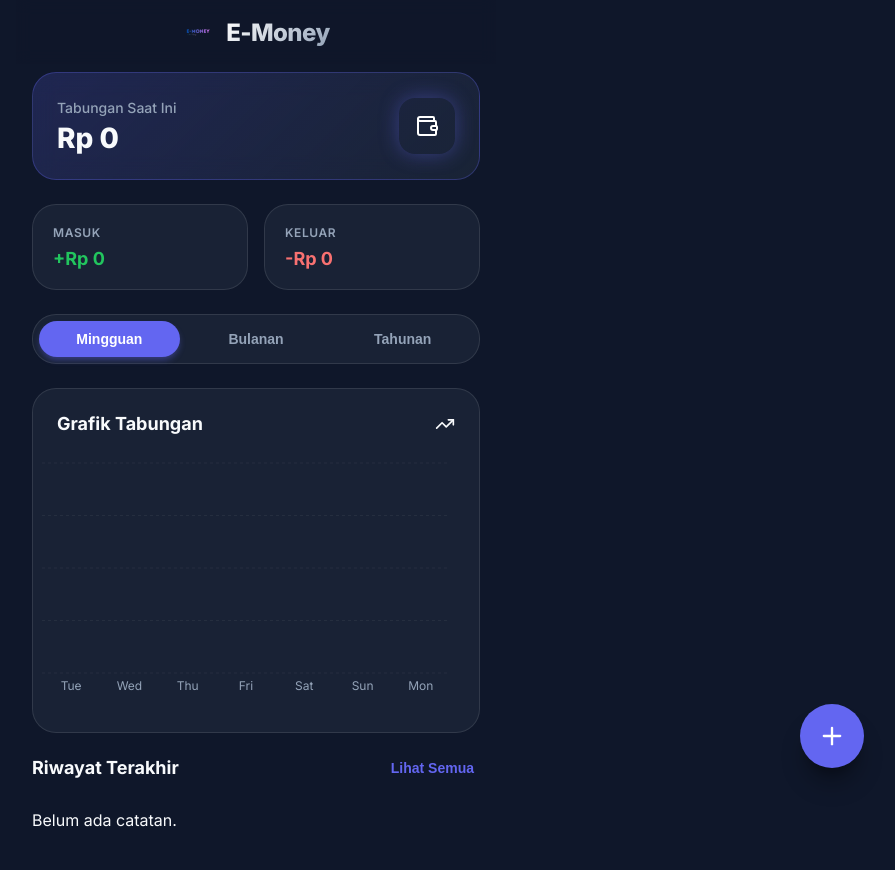
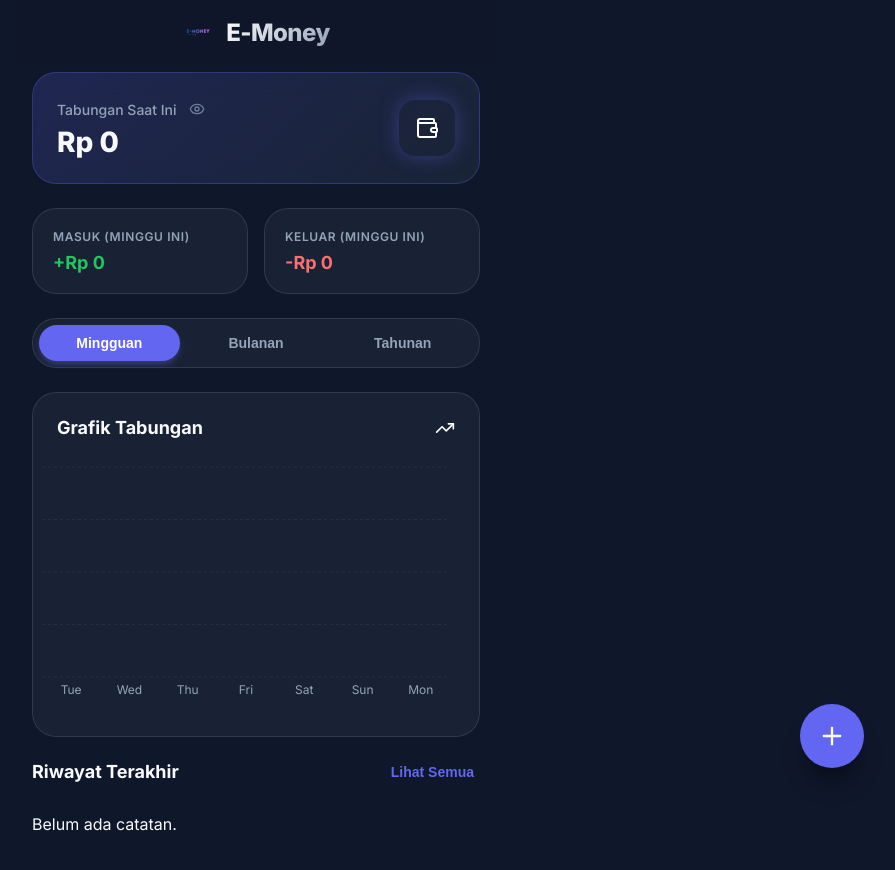
Before and after one commit to e-was24/SaveMoney, a React (Vite) app: page / in a window 1280 px wide. Shown: the top 870 px of the page, without its empty margins (384-1279 px from the left). Built offline with nearby package versions, Linux system fonts and the light colour scheme.

Commit message:
Final v2.2: privacy toggle and weekly reset features

```diff
--- a/src/App.css
+++ b/src/App.css
@@ -78,6 +78,30 @@
 .stat-card.balance {
   background: linear-gradient(135deg, rgba(99, 102, 241, 0.2) 0%, rgba(30, 41, 59, 0.7) 100%);
   border: 1px solid rgba(99, 102, 241, 0.3);
+}
+
+.label-with-toggle {
+  display: flex;
+  align-items: center;
+  gap: 0.5rem;
+  margin-bottom: 0.25rem;
+}
+
+.privacy-toggle {
+  background: none;
+  border: none;
+  color: var(--text-secondary);
+  padding: 0.25rem;
+  cursor: pointer;
+  display: flex;
+  align-items: center;
+  justify-content: center;
+  opacity: 0.7;
+  transition: opacity 0.2s;
+}
+
+.privacy-toggle:hover {
+  opacity: 1;
 }
 
 .shadow-glow {
--- a/src/components/Dashboard.jsx
+++ b/src/components/Dashboard.jsx
@@ -2,14 +2,15 @@ import React, { useState, useEffect } from 'react';
 import {
   BarChart, Bar, LineChart, Line, XAxis, YAxis, CartesianGrid, Tooltip, ResponsiveContainer, Cell
 } from 'recharts';
-import { TrendingUp, Wallet, Calendar, Plus, Trash2, ChevronRight } from 'lucide-react';
+import { TrendingUp, Wallet, Calendar, Plus, Trash2, ChevronRight, Eye, EyeOff } from 'lucide-react';
 import { getSavings, saveSaving, deleteSaving } from '../lib/storage';
 import { formatCurrency, formatDate } from '../lib/formatters';
-import { startOfWeek, endOfWeek, subWeeks, format, startOfMonth, subMonths, startOfYear, subYears, isWithinInterval } from 'date-fns';
+import { startOfWeek, endOfWeek, subWeeks, format, startOfMonth, subMonths, startOfYear, subYears, isWithinInterval, isSameWeek } from 'date-fns';
 
 const Dashboard = ({ onAddClick, onDelete }) => {
   const [savings, setSavings] = useState([]);
   const [filter, setFilter] = useState('weekly'); // weekly, monthly, yearly
+  const [isBalanceHidden, setIsBalanceHidden] = useState(false);
 
   useEffect(() => {
     setSavings(getSavings());
@@ -24,6 +25,15 @@ const Dashboard = ({ onAddClick, onDelete }) => {
     .reduce((acc, curr) => acc + Number(curr.amount), 0);
 
   const balance = totalIncome - totalExpense;
+
+  // Weekly metrics for summary cards
+  const weeklyIncome = savings
+    .filter(s => (!s.type || s.type === 'income') && isSameWeek(new Date(s.date), new Date()))
+    .reduce((acc, curr) => acc + Number(curr.amount), 0);
+
+  const weeklyExpense = savings
+    .filter(s => s.type === 'expense' && isSameWeek(new Date(s.date), new Date()))
+    .reduce((acc, curr) => acc + Number(curr.amount), 0);
 
   const handleDelete = (id) => {
     if (window.confirm('Hapus data ini?')) {
@@ -84,23 +94,33 @@ const Dashboard = ({ onAddClick, onDelete }) => {
       {/* Main Balance Card */}
       <div className="stat-card balance glass">
         <div className="stat-info">
-          <span className="stat-label">Tabungan Saat Ini</span>
-          <h2 className="stat-value">{formatCurrency(balance)}</h2>
+          <div className="label-with-toggle">
+            <span className="stat-label">Tabungan Saat Ini</span>
+            <button
+              className="privacy-toggle"
+              onClick={() => setIsBalanceHidden(!isBalanceHidden)}
+            >
+              {isBalanceHidden ? <EyeOff size={16} /> : <Eye size={16} />}
+            </button>
+          </div>
+          <h2 className="stat-value">
+            {isBalanceHidden ? '••••••••' : formatCurrency(balance)}
+          </h2>
         </div>
         <div className="stat-icon bg-primary shadow-glow">
           <Wallet size={24} color="white" />
         </div>
       </div>
 
-      {/* Grid for Income & Expense */}
+      {/* Grid for Income & Expense (Weekly Focus) */}
       <div className="stats-grid">
         <div className="mini-stat-card glass">
-          <span className="mini-label">Masuk</span>
-          <span className="mini-value text-income">+{formatCurrency(totalIncome)}</span>
+          <span className="mini-label">Masuk (Minggu Ini)</span>
+          <span className="mini-value text-income">+{formatCurrency(weeklyIncome)}</span>
         </div>
         <div className="mini-stat-card glass">
-          <span className="mini-label">Keluar</span>
-          <span className="mini-value text-expense">-{formatCurrency(totalExpense)}</span>
+          <span className="mini-label">Keluar (Minggu Ini)</span>
+          <span className="mini-value text-expense">-{formatCurrency(weeklyExpense)}</span>
         </div>
       </div>
 
```
